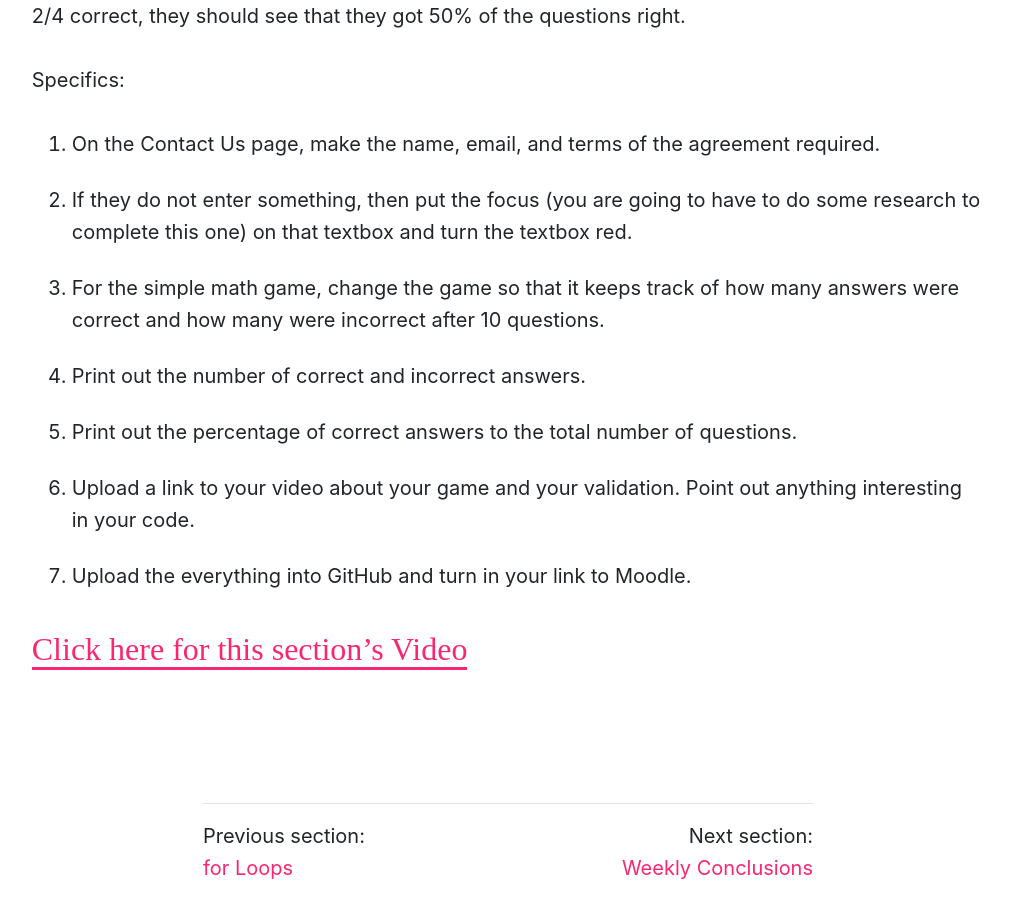
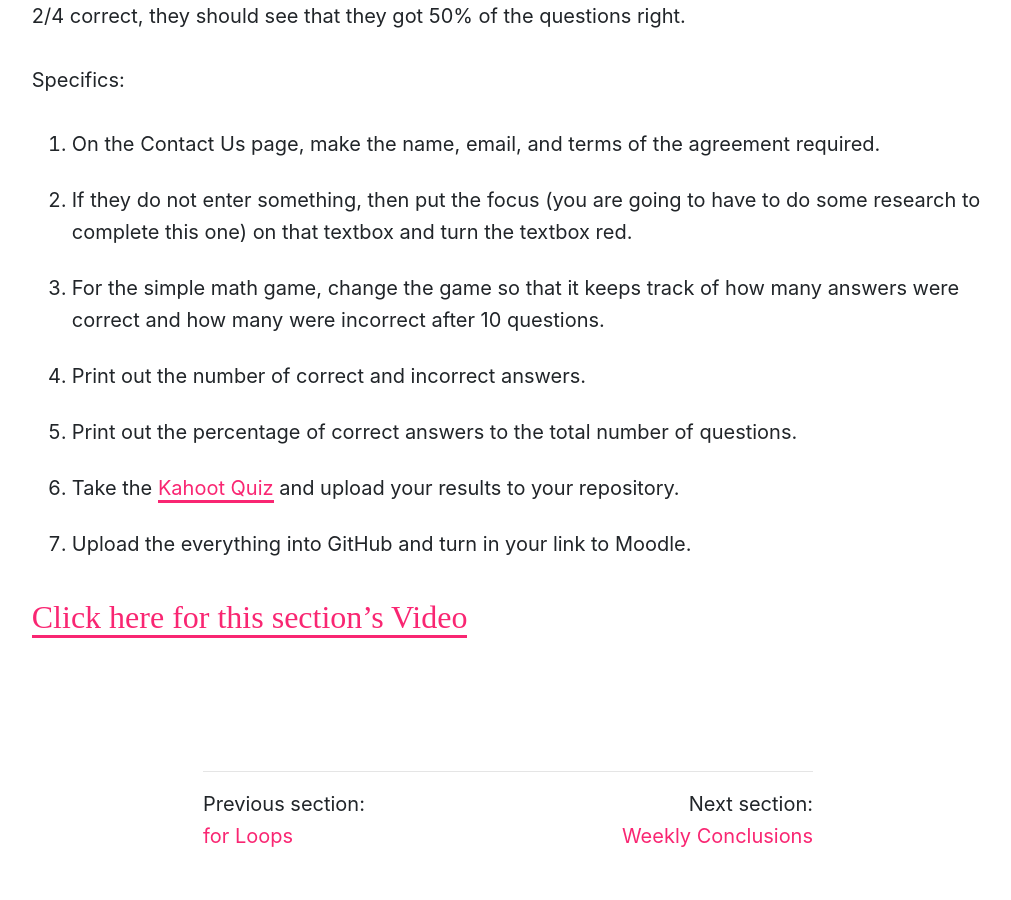
Before and after one commit to Montana-Media-Arts/120_CreativeCoding1-Fall2020, a Jekyll site: the page built from modules/week-8/_posts/2017-01-20-homework.md, in a window 1280 px wide and 900 px high, scrolled down 709 px. Shown: the whole window, without its empty margins (132-1143 px from the left). Built offline with Jekyll 4.4.1, drawn with Linux system fonts in a browser that asks for light colours; nearby versions of some CDN libraries; after the commit the page ends 1577 px from its top, so only the background shows below that.

Commit message:
Update 2017-01-20-homework.md

```diff
--- a/modules/week-8/_posts/2017-01-20-homework.md
+++ b/modules/week-8/_posts/2017-01-20-homework.md
@@ -15,7 +15,7 @@ Specifics:
 3. For the simple math game, change the game so that it keeps track of how many answers were correct and how many were incorrect after 10 questions.
 4. Print out the number of correct and incorrect answers.
 5. Print out the percentage of correct answers to the total number of questions.
-6. Upload a link to your video about your game and your validation.  Point out anything interesting in your code.
+6. Take the <a href="" target="_new">Kahoot Quiz</a> and upload your results to your repository.
 7. Upload the everything into GitHub and turn in your link to Moodle.
 
 <a href="https://umontana.zoom.us/recording/share/rt4xVVBSaqBDEJQ2LbPqanPFQWZmPmbC9E4zeQ6Ax7iwIumekTziMw" target="_new" style="font-family:Ariel; font-size:32px;">Click here for this section's Video</a>
```
